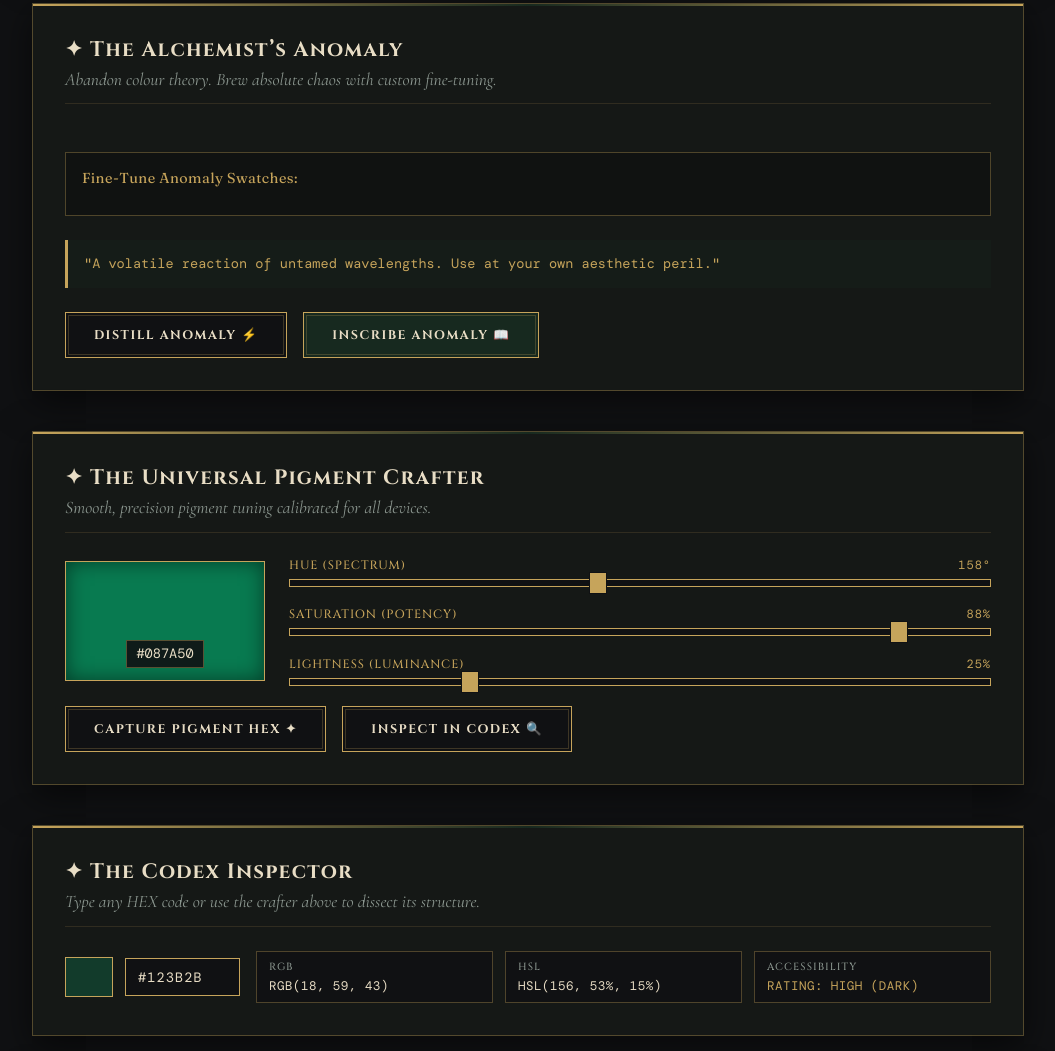
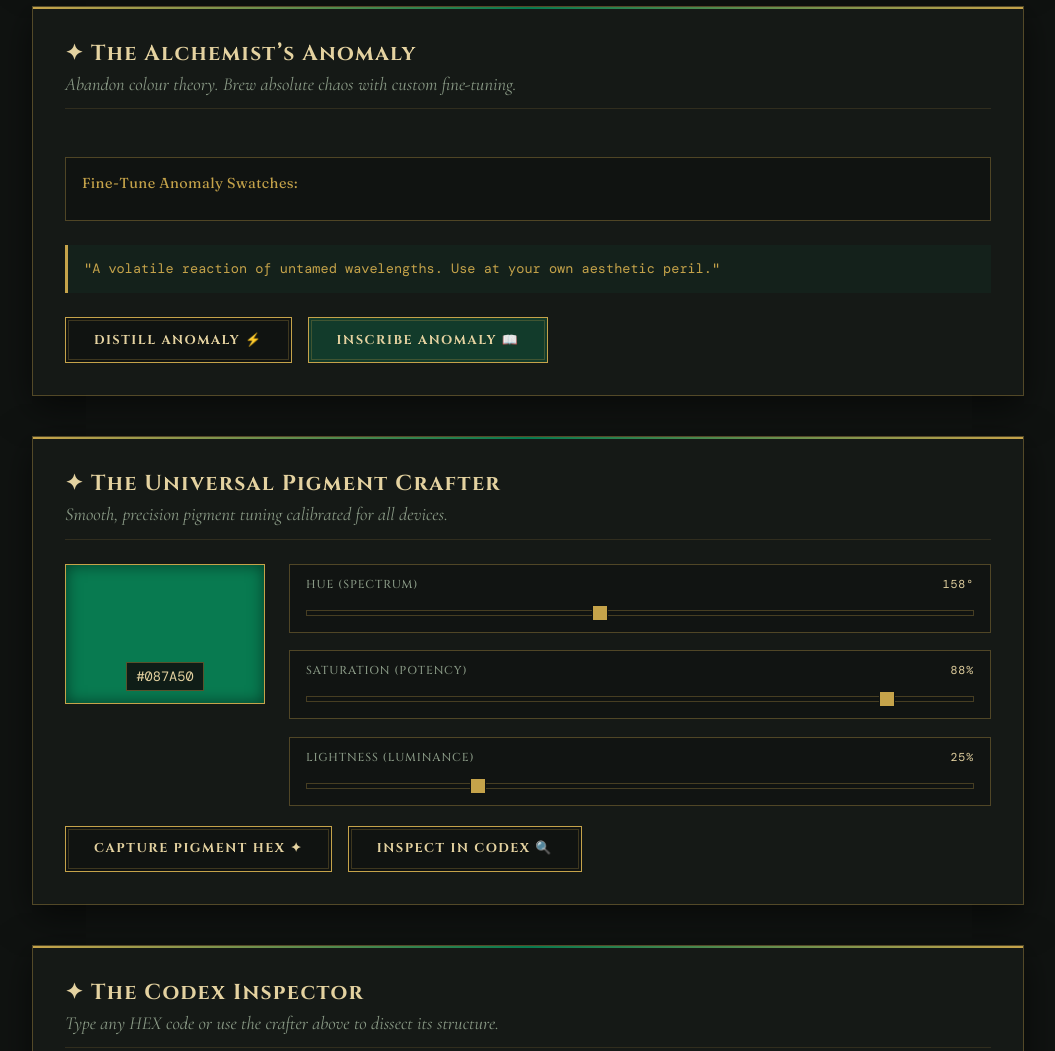
Before and after one commit to 4zg7h6dry2-alt/sorcery-of-color, a plain HTML site: page index.html in a window 1280 px wide. Shown: the part 543-1594 px from the top of the page, without its empty margins (112-1167 px from the left). Drawn offline with nearby package versions, Linux system fonts and the light colour scheme.

Commit message:
Update style.css

```diff
--- a/style.css
+++ b/style.css
@@ -1,43 +1,54 @@
 /* ==========================================
-   THE ENCHANTED ATELIER: DESIGN SYSTEM
+   SORCERY OF COLOR: DESIGN SYSTEM & STYLES
    ========================================== */
 
 :root {
-    --deep-forest: #17291F;
-    --midnight: #101113;
-    --antique-gold: #C6A45B;
-    --old-parchment: #E8DDC5;
-    --obsidian-panel: #151816;
-    --text-muted: #8b968f;
+    --midnight-black: #101311;
+    --enchanted-forest: #123B2B;
+    --emerald-green: #087A50;
+    --moss-green: #667653;
+    --antique-gold: #C5A34A;
+    --champagne-gold: #E4D2A0;
+    --obsidian: #151916;
+    --obsidian-panel: #1b211e;
+    --text-muted: #8a9a86;
 
     /* Dynamic Theme Variables */
-    --bg-main: var(--midnight);
-    --bg-card: var(--obsidian-panel);
-    --text-primary: var(--old-parchment);
+    --bg-main: var(--midnight-black);
+    --bg-card: var(--obsidian);
+    --text-primary: var(--champagne-gold);
     --text-secondary: var(--text-muted);
-    --border-accent: rgba(198, 164, 91, 0.35);
+    --border-accent: rgba(197, 163, 74, 0.35);
+}
+
+/* --- ATMOSPHERIC CHAMBER THEMES --- */
+[data-theme="midnight"] {
+    --bg-main: #101311;
+    --bg-card: #151916;
+    --text-primary: #E4D2A0;
+    --text-secondary: #8a9a86;
 }
 
 [data-theme="forest"] {
-    --bg-main: #122118;
-    --bg-card: #17291F;
-    --text-primary: #E8DDC5;
-    --text-secondary: #9cb0a4;
+    --bg-main: #0c261c;
+    --bg-card: #123B2B;
+    --text-primary: #E4D2A0;
+    --text-secondary: #a3b8a8;
 }
 
 [data-theme="parchment"] {
-    --bg-main: #D9D2C3;
-    --bg-card: #E8DDC5;
-    --text-primary: #17291F;
-    --text-secondary: #4A574E;
-    --border-accent: rgba(23, 41, 31, 0.4);
+    --bg-main: #E6DFD3;
+    --bg-card: #F4EFE6;
+    --text-primary: #1A241E;
+    --text-secondary: #4A5950;
+    --border-accent: rgba(18, 59, 43, 0.4);
 }
 
 [data-theme="monolith"] {
-    --bg-main: #080808;
-    --bg-card: #111111;
+    --bg-main: #050505;
+    --bg-card: #0E0E0E;
     --text-primary: #D4AF37;
-    --text-secondary: #666666;
+    --text-secondary: #757575;
 }
 
 /* --- GLOBAL RESET & SHARP GEOMETRY --- */
@@ -96,7 +107,7 @@ body {
 
 .site-header h1 {
     font-family: 'Cinzel', serif;
-    font-size: 1.45rem;
+    font-size: 1.55rem;
     font-weight: 700;
     color: var(--text-primary);
     letter-spacing: 0.08em;
@@ -107,7 +118,7 @@ body {
     font-family: 'Cormorant Garamond', serif;
     font-style: italic;
     color: var(--text-secondary);
-    font-size: 1rem;
+    font-size: 1.05rem;
     display: none;
 }
 
@@ -160,7 +171,7 @@ body {
 
 .workshop-intro h2 {
     font-family: 'Cinzel', serif;
-    font-size: 2.2rem;
+    font-size: 2.25rem;
     letter-spacing: 0.06em;
     color: var(--text-primary);
     margin-bottom: 0.5rem;
@@ -172,7 +183,7 @@ body {
     color: var(--text-secondary);
 }
 
-/* --- ATELIER CARDS (PANELS) --- */
+/* --- ALCHEMICAL CARDS (PANELS) --- */
 .alchemical-card {
     background: var(--bg-card);
     border: 1px solid var(--border-accent);
@@ -186,19 +197,19 @@ body {
     content: '';
     position: absolute;
     top: 0; left: 0; right: 0; height: 2px;
-    background: linear-gradient(90deg, var(--antique-gold), var(--deep-forest), var(--antique-gold));
+    background: linear-gradient(90deg, var(--antique-gold), var(--emerald-green), var(--antique-gold));
 }
 
 .card-header {
     margin-bottom: 1.5rem;
-    border-bottom: 1px solid rgba(198, 164, 91, 0.15);
+    border-bottom: 1px solid rgba(197, 163, 74, 0.15);
     padding-bottom: 0.85rem;
 }
 
 .card-header h3 {
     font-family: 'Cinzel', serif;
     color: var(--text-primary);
-    font-size: 1.3rem;
+    font-size: 1.35rem;
     letter-spacing: 0.06em;
     margin-bottom: 0.3rem;
 }
@@ -207,7 +218,7 @@ body {
     font-family: 'Cormorant Garamond', serif;
     font-style: italic;
     color: var(--text-secondary);
-    font-size: 1.1rem;
+    font-size: 1.15rem;
 }
 
 /* --- PALETTE GRIDS & SWATCHES --- */
@@ -232,7 +243,7 @@ body {
     padding: 0.75rem;
     position: relative;
     box-shadow: inset 0 0 18px rgba(0,0,0,0.45);
-    border: 1px solid rgba(198, 164, 91, 0.25);
+    border: 1px solid rgba(197, 163, 74, 0.25);
     cursor: pointer;
     transition: transform 0.2s ease, border-color 0.2s ease;
 }
@@ -243,13 +254,13 @@ body {
 }
 
 .swatch-hex, .anomaly-hex {
-    background: rgba(16, 17, 19, 0.9);
-    color: var(--old-parchment);
+    background: rgba(16, 19, 17, 0.9);
+    color: var(--champagne-gold);
     font-family: 'DM Mono', monospace;
     font-size: 0.85rem;
     padding: 0.35rem 0.5rem;
     text-align: center;
-    border: 1px solid rgba(198, 164, 91, 0.4);
+    border: 1px solid rgba(197, 163, 74, 0.4);
     letter-spacing: 0.05em;
 }
 
@@ -293,6 +304,18 @@ body {
     padding: 0;
 }
 
+/* --- LAB MARGIN NOTES --- */
+.lab-margin-note {
+    font-family: 'DM Mono', monospace;
+    color: var(--antique-gold);
+    background: rgba(18, 59, 43, 0.25);
+    border-left: 3px solid var(--antique-gold);
+    padding: 0.85rem 1rem;
+    margin-bottom: 1.5rem;
+    font-size: 0.85rem;
+    line-height: 1.5;
+}
+
 /* --- UNIVERSAL SPECTRUM CONSOLE (SLIDERS) --- */
 .spectrum-workspace {
     display: grid;
@@ -303,77 +326,81 @@ body {
 @media(min-width: 768px) {
     .spectrum-workspace {
         grid-template-columns: 200px 1fr;
-        align-items: center;
     }
 }
 
 .spectrum-preview-box {
-    height: 120px;
+    height: 140px;
     border: 1px solid var(--antique-gold);
     display: flex;
     align-items: flex-end;
     justify-content: center;
     padding: 0.75rem;
-    box-shadow: inset 0 0 20px rgba(0,0,0,0.5);
+    box-shadow: inset 0 0 15px rgba(0,0,0,0.5);
 }
 
 .spectrum-hex-badge {
-    background: rgba(16, 17, 19, 0.9);
-    color: var(--old-parchment);
+    background: rgba(16, 19, 17, 0.9);
+    color: var(--champagne-gold);
     padding: 0.3rem 0.6rem;
     font-size: 0.85rem;
-    border: 1px solid rgba(198, 164, 91, 0.4);
+    border: 1px solid rgba(197, 163, 74, 0.4);
 }
 
 .spectrum-sliders {
     display: flex;
     flex-direction: column;
-    gap: 1.2rem;
+    gap: 1.1rem;
+    justify-content: center;
 }
 
 .slider-group {
-    display: flex;
-    flex-direction: column;
-    gap: 0.4rem;
+    background: rgba(0, 0, 0, 0.2);
+    border: 1px solid var(--border-accent);
+    padding: 0.75rem 1rem;
 }
 
 .slider-header {
     display: flex;
     justify-content: space-between;
+    align-items: center;
     font-family: 'Cinzel', serif;
-    font-size: 0.75rem;
+    font-size: 0.72rem;
     letter-spacing: 0.08em;
-    color: var(--antique-gold);
+    color: var(--text-secondary);
+    margin-bottom: 0.5rem;
+}
+
+.slider-header .mono-text {
+    color: var(--text-primary);
 }
 
 .alchemical-slider {
+    width: 100%;
     -webkit-appearance: none;
-    width: 100%;
-    height: 8px;
+    appearance: none;
+    height: 6px;
     background: var(--bg-main);
-    border: 1px solid var(--antique-gold);
     outline: none;
+    border: 1px solid rgba(197, 163, 74, 0.3);
 }
 
 .alchemical-slider::-webkit-slider-thumb {
     -webkit-appearance: none;
-    width: 18px;
-    height: 22px;
+    appearance: none;
+    width: 16px;
+    height: 16px;
     background: var(--antique-gold);
     cursor: pointer;
-    border: 1px solid var(--midnight);
+    border: 1px solid var(--midnight-black);
 }
 
-/* --- LAB MARGIN NOTES --- */
-.lab-margin-note {
-    font-family: 'DM Mono', monospace;
-    color: var(--antique-gold);
-    background: rgba(23, 41, 31, 0.25);
-    border-left: 3px solid var(--antique-gold);
-    padding: 0.85rem 1rem;
-    margin-bottom: 1.5rem;
-    font-size: 0.85rem;
-    line-height: 1.5;
+.alchemical-slider::-moz-range-thumb {
+    width: 16px;
+    height: 16px;
+    background: var(--antique-gold);
+    cursor: pointer;
+    border: 1px solid var(--midnight-black);
 }
 
 /* --- FORGED OBSIDIAN & GOLD BUTTONS --- */
@@ -384,14 +411,14 @@ body {
 }
 
 .btn-alchemical {
-    background: #101113;
-    color: var(--old-parchment);
+    background: #101311;
+    color: var(--champagne-gold);
     border: 1px solid var(--antique-gold);
-    outline: 1px solid rgba(198, 164, 91, 0.25);
+    outline: 1px solid rgba(197, 163, 74, 0.25);
     outline-offset: -4px;
     font-family: 'Cinzel', serif;
     font-weight: 700;
-    font-size: 0.78rem;
+    font-size: 0.8rem;
     padding: 0.85rem 1.75rem;
     cursor: pointer;
     transition: all 0.25s ease;
@@ -401,24 +428,24 @@ body {
 
 .btn-alchemical:hover {
     background: var(--antique-gold);
-    color: #101113;
-    outline-color: #101113;
-    box-shadow: 0 0 20px rgba(198, 164, 91, 0.35);
+    color: #101311;
+    outline-color: #101311;
+    box-shadow: 0 0 20px rgba(197, 163, 74, 0.35);
 }
 
 .btn-alchemical.primary {
-    background: var(--deep-forest);
+    background: var(--enchanted-forest);
     border-color: var(--antique-gold);
 }
 
 .btn-alchemical.primary:hover {
-    background: #243d2f;
+    background: var(--emerald-green);
     color: #ffffff;
-    outline-color: var(--old-parchment);
-    box-shadow: 0 0 20px rgba(23, 41, 31, 0.5);
+    outline-color: var(--champagne-gold);
+    box-shadow: 0 0 20px rgba(8, 122, 80, 0.5);
 }
 
-/* --- CODEX INSPECTOR --- */
+/* --- THE CODEX INSPECTOR (COMPACT & ALL CAPS) --- */
 .inspector-workspace-compact {
     display: flex;
     flex-direction: column;
@@ -435,11 +462,11 @@ body {
 .inspector-picker-group {
     display: flex;
     align-items: center;
-    gap: 0.75rem;
+    gap: 0.5rem;
 }
 
 .inspector-color-block {
-    width: 48px;
+    width: 44px;
     height: 40px;
     border: 1px solid var(--antique-gold);
 }
@@ -450,9 +477,10 @@ body {
     border: 1px solid var(--antique-gold);
     padding: 0.6rem 0.75rem;
     font-size: 0.85rem;
-    width: 115px;
+    width: 110px;
     text-transform: uppercase;
     letter-spacing: 0.08em;
+    outline: none;
 }
 
 .inspector-readouts-grid {
```
